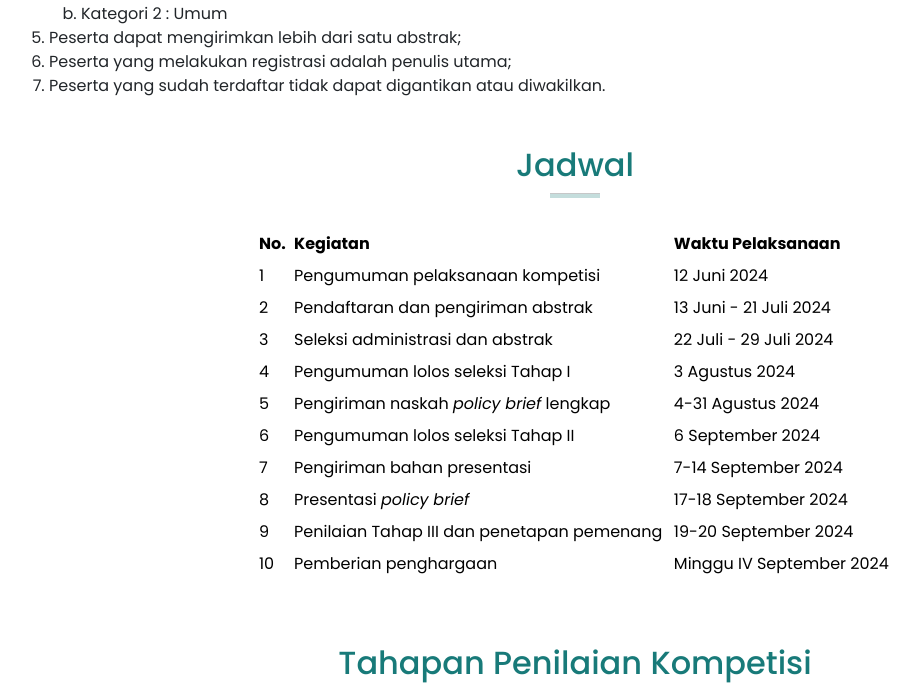
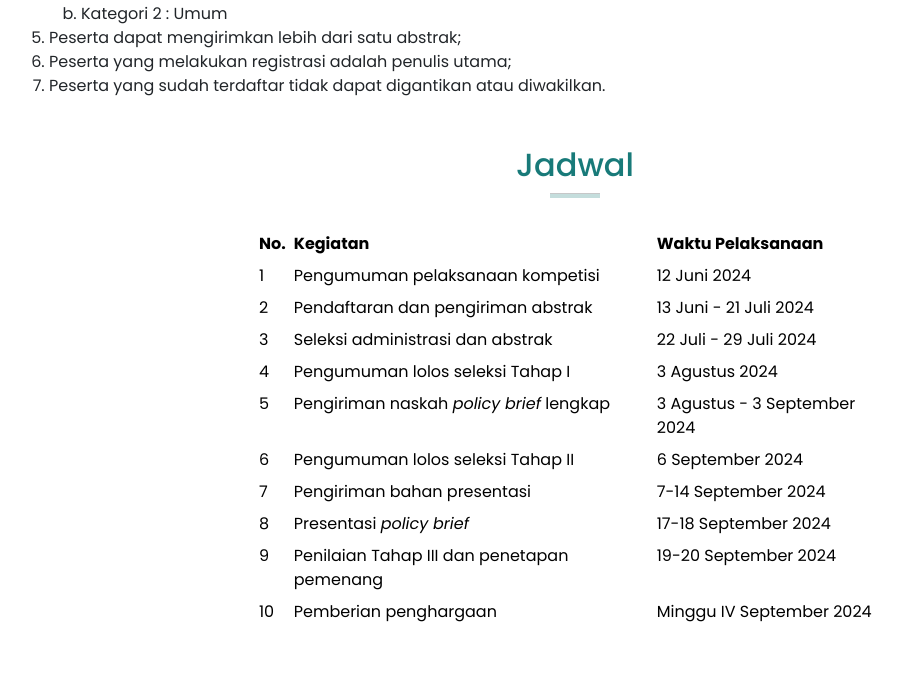
Before and after one commit to GottfriedCP/pb-awards, a Django app: page / in a window 1280 px wide. Shown: the part 1215-1899 px from the top of the page, without its empty margins (65-983 px from the left). Run offline with Django 5.2, Linux system fonts and the light colour scheme; parts of the project's set-up code (start-up, migrations or seed data) failed here and were passed over; some libraries are stand-ins or nearby versions.

Commit message:
jadwal fix

```diff
--- a/hp_awards/templates/hp_awards/home.html
+++ b/hp_awards/templates/hp_awards/home.html
@@ -137,7 +137,7 @@
                     <tr>
                         <td>5</td>
                         <td>Pengiriman naskah <i>policy brief</i> lengkap</td>
-                        <td>4-31 Agustus 2024</td>
+                        <td>3 Agustus - 3 September 2024</td>
                     </tr>
                     <tr>
                         <td>6</td>
```
